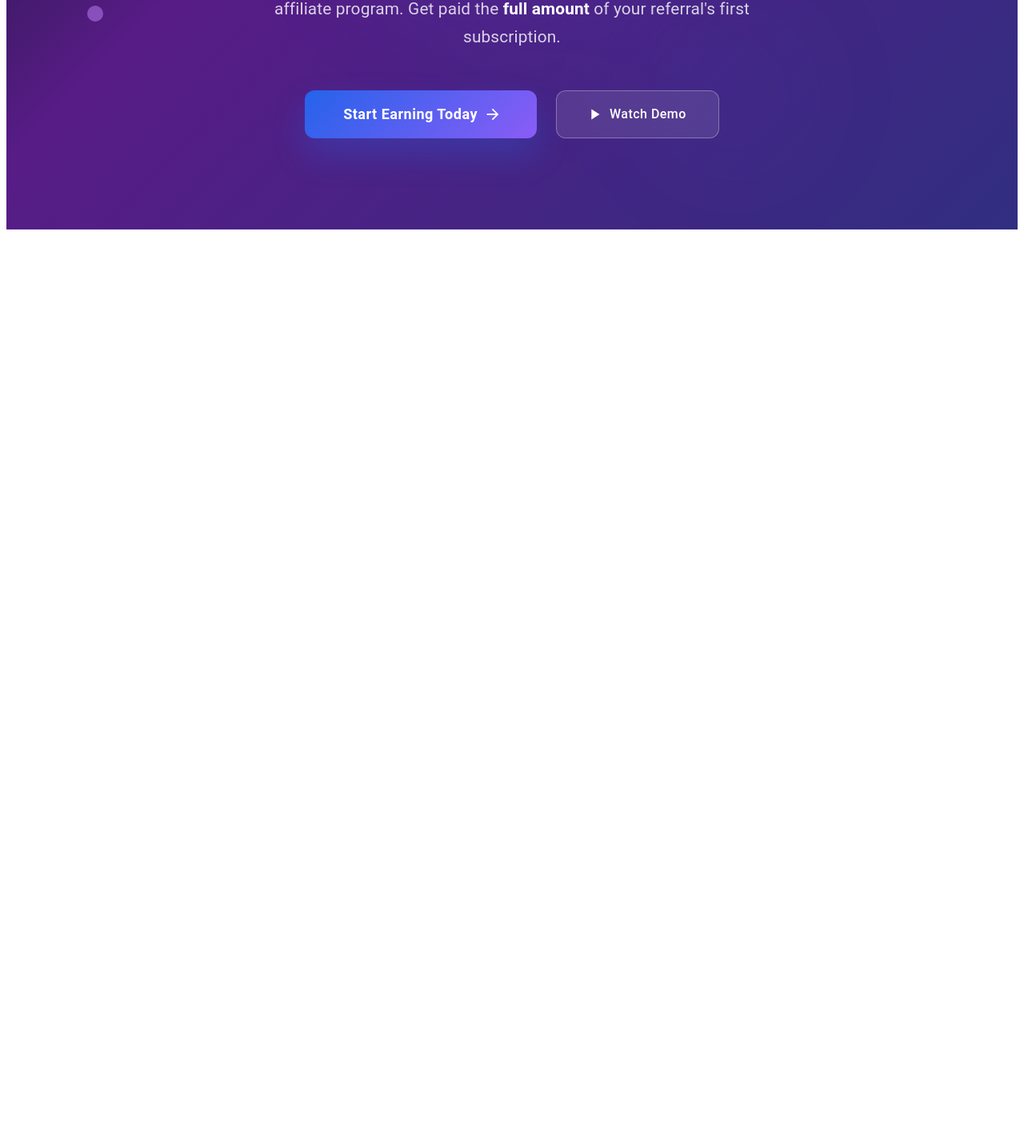
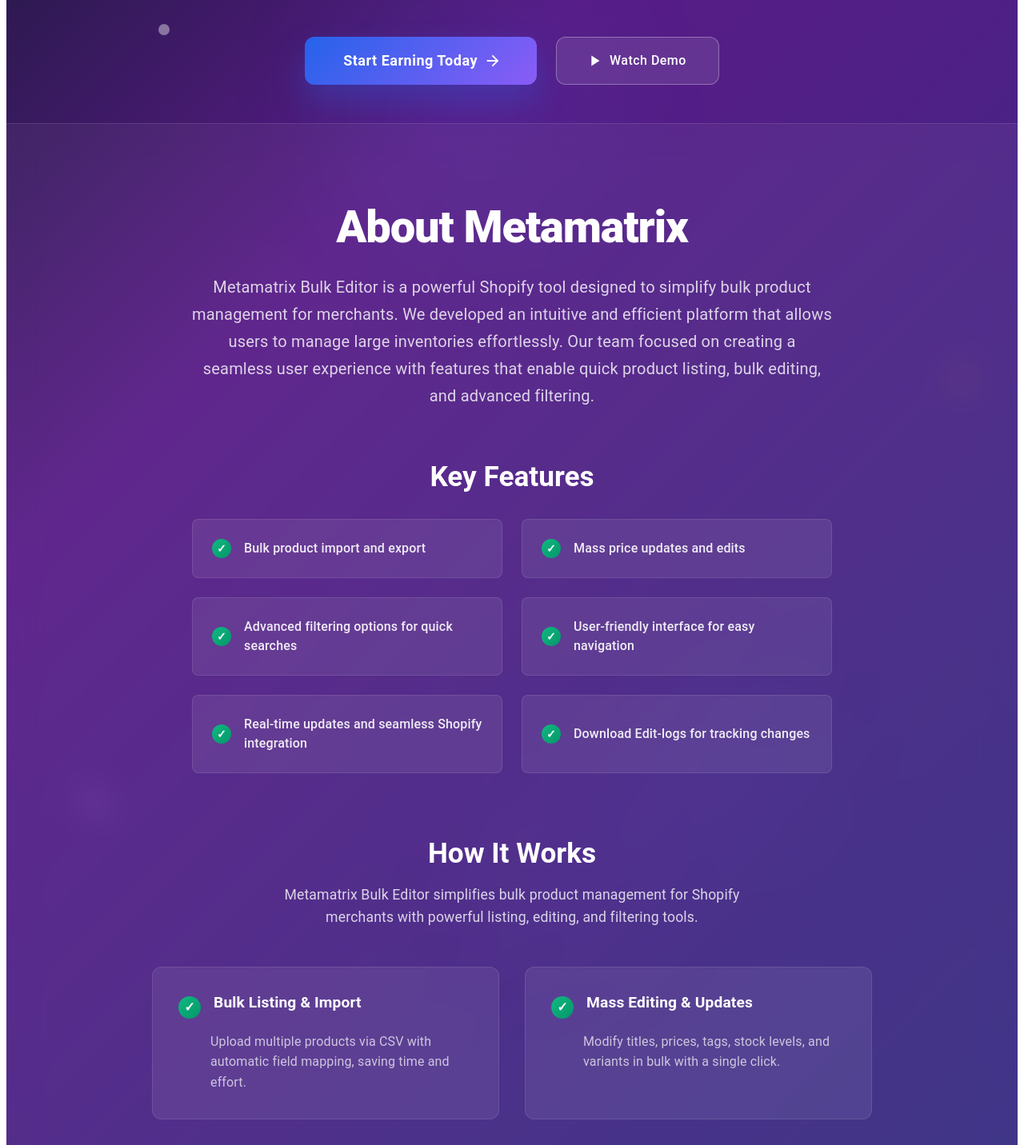
Before and after one commit to zenmeraki7/Metamatrix-Affiliates, a React (Vite) app: page / in a window 1280 px wide. Shown: the part 521-1953 px from the top of the page at 80% size. Before the commit the page ends 816 px from the top, so only its background shows below. Built offline with nearby package versions, Linux system fonts and the light colour scheme.

Commit message:
home page

```diff
--- a/src/pages/Auth/SignUp.jsx
+++ b/src/pages/Auth/SignUp.jsx
@@ -627,7 +627,7 @@
                 <Box textAlign="center">
                   <Typography variant="body2" color="text.secondary">
                     Already have an account?{' '}
-                    <Link href="#" color="primary" sx={{ fontWeight: 600 }}>
+                    <Link href="/login" color="primary" sx={{ fontWeight: 600 }}>
                       Sign in here
                     </Link>
                   </Typography>
--- /dev/null
+++ b/src/pages/Home.css
@@ -0,0 +1,32 @@
+/* Custom Animations */
+@keyframes pulse {
+  0%, 100% {
+    opacity: 0.3;
+    transform: scale(1);
+  }
+  50% {
+    opacity: 0.5;
+    transform: scale(1.05);
+  }
+}
+
+@keyframes float {
+  0%, 100% {
+    transform: translateY(0px);
+  }
+  50% {
+    transform: translateY(-20px);
+  }
+}
+
+@keyframes gradient {
+  0% {
+    background-position: 0% 50%;
+  }
+  50% {
+    background-position: 100% 50%;
+  }
+  100% {
+    background-position: 0% 50%;
+  }
+}
--- a/src/pages/Home.jsx
+++ b/src/pages/Home.jsx
@@ -13,6 +13,8 @@
   Star,
   BarChart
 } from '@mui/icons-material';
+import './Home.css';
+import { Link } from 'react-router-dom';
 
 function Home() {
   return (
@@ -79,7 +81,7 @@
         />
       </Box>
 
-      {/* Floating Decorative Elements */}
+{/* Floating Decorative Elements */}
       <Box
         sx={{
           position: 'absolute',
@@ -124,6 +126,24 @@
           zIndex: 2
         }}
       />
+      <Box
+        sx={{
+          position: 'absolute',
+          top: '25%',
+          left: '15%',
+          width: '14px',
+          height: '14px',
+          backgroundColor: '#ffffff',
+          borderRadius: '50%',
+          opacity: 0.4,
+          animation: 'float 3s ease-in-out infinite',
+          animationDelay: '0.5s',
+          zIndex: 2
+        }}
+      />
+
+
+
 
       {/* Header */}
       <Box sx={{ position: 'relative', zIndex: 10 }}>
@@ -172,6 +192,7 @@
             </Box>
 
             {/* Sign In Button */}
+           <Link to='/login'>
             <Button
               variant="outlined"
               sx={{
@@ -196,6 +217,7 @@
             >
               Sign In
             </Button>
+           </Link>
           </Box>
         </Container>
       </Box>
@@ -346,26 +368,244 @@
         </Container>
       </Box>
 
-      {/* Custom Animations */}
-      <style>
-        {`
-          @keyframes pulse {
-            0%, 100% { opacity: 0.3; transform: scale(1); }
-            50% { opacity: 0.5; transform: scale(1.05); }
-          }
+      {/* About Metamatrix Section */}
+      <Box
+        sx={{
+          position: 'relative',
+          zIndex: 10,
+          py: { xs: 8, md: 12 },
+          background: 'rgba(255, 255, 255, 0.05)',
+          backdropFilter: 'blur(20px)',
+          borderTop: '1px solid rgba(255, 255, 255, 0.1)'
+        }}
+      >
+        <Container maxWidth="lg">
+          <Box sx={{ textAlign: 'center', mb: 8 }}>
+            <Typography
+              variant="h2"
+              sx={{
+                fontSize: { xs: '2.5rem', md: '3.5rem' },
+                fontWeight: 800,
+                color: 'white',
+                mb: 3,
+                letterSpacing: '-0.02em'
+              }}
+            >
+              About Metamatrix
+            </Typography>
+            <Typography
+              variant="body1"
+              sx={{
+                fontSize: { xs: '1.1rem', md: '1.25rem' },
+                lineHeight: 1.7,
+                color: 'rgba(255, 255, 255, 0.8)',
+                maxWidth: '800px',
+                mx: 'auto'
+              }}
+            >
+              Metamatrix Bulk Editor is a powerful Shopify tool designed to simplify bulk product management
+              for merchants. We developed an intuitive and efficient platform that allows users to manage
+              large inventories effortlessly. Our team focused on creating a seamless user experience with
+              features that enable quick product listing, bulk editing, and advanced filtering.
+            </Typography>
+          </Box>
 
-          @keyframes float {
-            0%, 100% { transform: translateY(0px); }
-            50% { transform: translateY(-20px); }
-          }
+          {/* Key Features */}
+          <Box sx={{ mb: 10 }}>
+            <Typography
+              variant="h3"
+              sx={{
+                fontSize: { xs: '1.8rem', md: '2.2rem' },
+                fontWeight: 700,
+                color: 'white',
+                mb: 4,
+                textAlign: 'center'
+              }}
+            >
+              Key Features
+            </Typography>
+            <Box
+              sx={{
+                display: 'grid',
+                gridTemplateColumns: { xs: '1fr', md: 'repeat(2, 1fr)' },
+                gap: 3,
+                maxWidth: '800px',
+                mx: 'auto'
+              }}
+            >
+              {[
+                'Bulk product import and export',
+                'Mass price updates and edits',
+                'Advanced filtering options for quick searches',
+                'User-friendly interface for easy navigation',
+                'Real-time updates and seamless Shopify integration',
+                'Download Edit-logs for tracking changes',
+              ].map((feature, index) => (
+                <Box
+                  key={index}
+                  sx={{
+                    display: 'flex',
+                    alignItems: 'center',
+                    gap: 2,
+                    p: 3,
+                    background: 'rgba(255, 255, 255, 0.08)',
+                    borderRadius: 2,
+                    border: '1px solid rgba(255, 255, 255, 0.1)',
+                    transition: 'all 0.3s ease',
+                    '&:hover': {
+                      background: 'rgba(255, 255, 255, 0.12)',
+                      transform: 'translateY(-2px)'
+                    }
+                  }}
+                >
+                  <Box
+                    sx={{
+                      width: '24px',
+                      height: '24px',
+                      borderRadius: '50%',
+                      background: 'linear-gradient(135deg, #10b981, #059669)',
+                      display: 'flex',
+                      alignItems: 'center',
+                      justifyContent: 'center',
+                      flexShrink: 0
+                    }}
+                  >
+                    <Typography sx={{ color: 'white', fontSize: '14px', fontWeight: 'bold' }}>
+                      ✓
+                    </Typography>
+                  </Box>
+                  <Typography
+                    sx={{
+                      color: 'rgba(255, 255, 255, 0.9)',
+                      fontSize: '1rem',
+                      fontWeight: 500
+                    }}
+                  >
+                    {feature}
+                  </Typography>
+                </Box>
+              ))}
+            </Box>
+          </Box>
 
-          @keyframes gradient {
-            0% { background-position: 0% 50%; }
-            50% { background-position: 100% 50%; }
-            100% { background-position: 0% 50%; }
-          }
-        `}
-      </style>
+          {/* How It Works */}
+          <Box>
+            <Typography
+              variant="h3"
+              sx={{
+                fontSize: { xs: '1.8rem', md: '2.2rem' },
+                fontWeight: 700,
+                color: 'white',
+                mb: 2,
+                textAlign: 'center'
+              }}
+            >
+              How It Works
+            </Typography>
+            <Typography
+              variant="body1"
+              sx={{
+                fontSize: '1.1rem',
+                lineHeight: 1.6,
+                color: 'rgba(255, 255, 255, 0.8)',
+                textAlign: 'center',
+                mb: 6,
+                maxWidth: '600px',
+                mx: 'auto'
+              }}
+            >
+              Metamatrix Bulk Editor simplifies bulk product management for Shopify merchants
+              with powerful listing, editing, and filtering tools.
+            </Typography>
+
+            <Box
+              sx={{
+                display: 'grid',
+                gridTemplateColumns: { xs: '1fr', md: 'repeat(2, 1fr)' },
+                gap: 4,
+                maxWidth: '900px',
+                mx: 'auto'
+              }}
+            >
+              {[
+                {
+                  title: 'Bulk Listing & Import',
+                  description: 'Upload multiple products via CSV with automatic field mapping, saving time and effort.'
+                },
+                {
+                  title: 'Mass Editing & Updates',
+                  description: 'Modify titles, prices, tags, stock levels, and variants in bulk with a single click.'
+                },
+                {
+                  title: 'Advanced Filtering & Sorting',
+                  description: 'Quickly find and update products by category, price, stock status, vendor, or tags.'
+                },
+                {
+                  title: 'Real-Time Sync with Shopify',
+                  description: 'Instantly apply changes to your store, preventing duplicate entries and errors.'
+                }
+              ].map((item, index) => (
+                <Box
+                  key={index}
+                  sx={{
+                    p: 4,
+                    background: 'rgba(255, 255, 255, 0.08)',
+                    borderRadius: 3,
+                    border: '1px solid rgba(255, 255, 255, 0.1)',
+                    transition: 'all 0.3s ease',
+                    '&:hover': {
+                      background: 'rgba(255, 255, 255, 0.12)',
+                      transform: 'translateY(-4px)',
+                      boxShadow: '0 20px 40px rgba(0, 0, 0, 0.2)'
+                    }
+                  }}
+                >
+                  <Box sx={{ display: 'flex', alignItems: 'flex-start', gap: 2, mb: 2 }}>
+                    <Box
+                      sx={{
+                        width: '28px',
+                        height: '28px',
+                        borderRadius: '50%',
+                        background: 'linear-gradient(135deg, #10b981, #059669)',
+                        display: 'flex',
+                        alignItems: 'center',
+                        justifyContent: 'center',
+                        flexShrink: 0,
+                        mt: 0.5
+                      }}
+                    >
+                      <Typography sx={{ color: 'white', fontSize: '16px', fontWeight: 'bold' }}>
+                        ✓
+                      </Typography>
+                    </Box>
+                    <Typography
+                      variant="h6"
+                      sx={{
+                        color: 'white',
+                        fontWeight: 600,
+                        fontSize: '1.2rem',
+                        lineHeight: 1.3
+                      }}
+                    >
+                      {item.title}
+                    </Typography>
+                  </Box>
+                  <Typography
+                    sx={{
+                      color: 'rgba(255, 255, 255, 0.7)',
+                      fontSize: '1rem',
+                      lineHeight: 1.6,
+                      ml: 5
+                    }}
+                  >
+                    {item.description}
+                  </Typography>
+                </Box>
+              ))}
+            </Box>
+          </Box>
+        </Container>
+      </Box>
     </Box>
   );
 }
```
